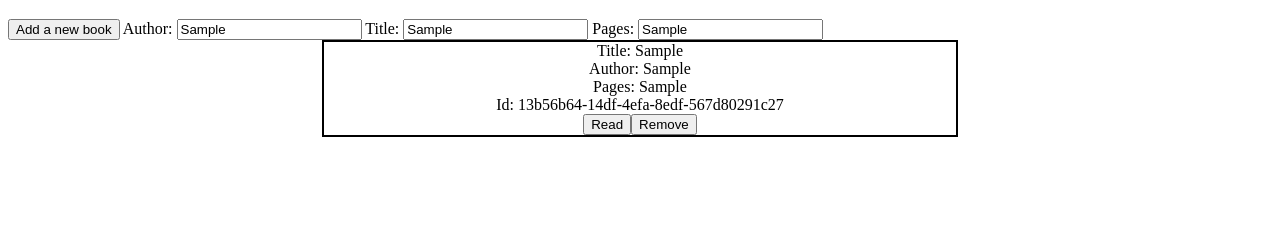
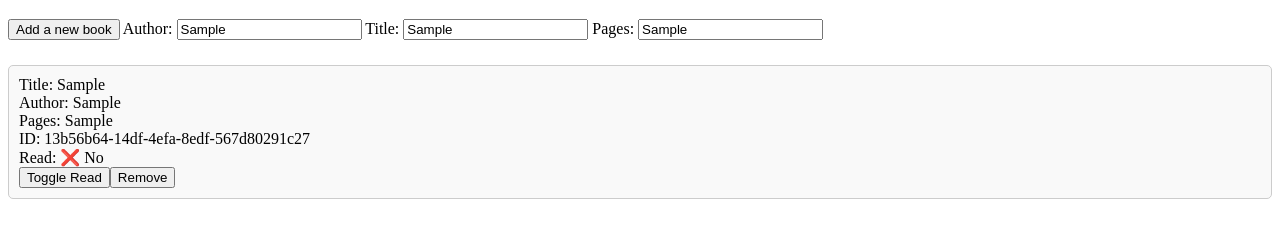
Before and after one commit to MichaelWaterfall/library, a plain HTML site: page index.html in a window 1280 px wide. Both pictures are taken after typing "Sample", "Sample", "Sample" into the empty fields and a click on the button "Add a new book". Shown: the part 61-298 px from the top of the page. Drawn offline with Linux system fonts and the light colour scheme.

Commit message:
layout updated

```diff
--- a/script.js
+++ b/script.js
@@ -8,43 +8,64 @@ function Book(title, author, pages) {
     this.bookAuthor = author;
     this.bookPages = pages;
     this.id = crypto.randomUUID();
+    this.read = false;
 }
+
+Book.prototype.remove = function () {
+    const index = myLibrary.findIndex(book => book.id === this.id);
+    if (index !== -1) {
+        myLibrary.splice(index, 1);
+    }
+};
 
 function displayBooks() {
     const booksContainer = document.getElementById("books-container");
     booksContainer.innerHTML = "";
 
     for (let i = 0; i < myLibrary.length; i++) {
+        const book = myLibrary[i];
+
         const newDiv = document.createElement("div");
         const titleDiv = document.createElement("div");
         const authorDiv = document.createElement("div");
         const pagesDiv = document.createElement("div");
         const idDiv = document.createElement("div");
+        const readDiv = document.createElement("div");
         const readButton = document.createElement("button");
         const removeButton = document.createElement("button");
 
-        removeButton.onclick = function () {
-            console.log(myLibrary[i]);
+        newDiv.classList.add("library-div");
+
+        titleDiv.innerHTML = "Title: " + book.bookTitle;
+        authorDiv.innerHTML = "Author: " + book.bookAuthor;
+        pagesDiv.innerHTML = "Pages: " + book.bookPages;
+        idDiv.innerHTML = "ID: " + book.id;
+        readDiv.innerHTML = "Read: " + (book.read ? "✅ Yes" : "❌ No");
+
+        readButton.innerHTML = "Toggle Read";
+        readButton.onclick = function () {
+            book.read = !book.read;
+            displayBooks();
         };
 
-        newDiv.classList.add("library-div");
-        readButton.innerHTML = "Read";
         removeButton.innerHTML = "Remove";
-        titleDiv.innerHTML = "Title: " + myLibrary[i].bookTitle;
-        authorDiv.innerHTML = "Author: " + myLibrary[i].bookAuthor;
-        pagesDiv.innerHTML = "Pages: " + myLibrary[i].bookPages;
-        idDiv.innerHTML = "Id: " + myLibrary[i].id;
+        removeButton.onclick = function () {
+            book.remove();
+            displayBooks();
+        };
 
         newDiv.appendChild(titleDiv);
         newDiv.appendChild(authorDiv);
         newDiv.appendChild(pagesDiv);
         newDiv.appendChild(idDiv);
+        newDiv.appendChild(readDiv);
         newDiv.appendChild(readButton);
         newDiv.appendChild(removeButton);
 
         booksContainer.appendChild(newDiv);
     }
 }
+
 
 
 
--- a/style.css
+++ b/style.css
@@ -5,12 +5,16 @@
     text-align: center;
 }
 
+#books-container {
+    margin-top: 2%;
+}
+
 .library-div {
-    top: 50;
-    margin: auto;
-    width: 50%;
-    border: 2px solid black;
-    text-align: center;
+    border: 1px solid #ccc;
+    padding: 10px;
+    margin-bottom: 15px;
+    border-radius: 5px;
+    background-color: #f9f9f9;
 }
 
 h1 {
```
